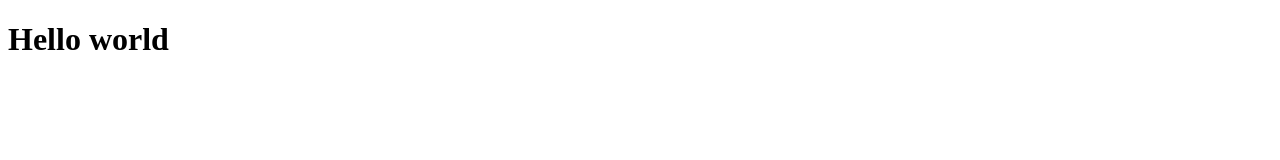
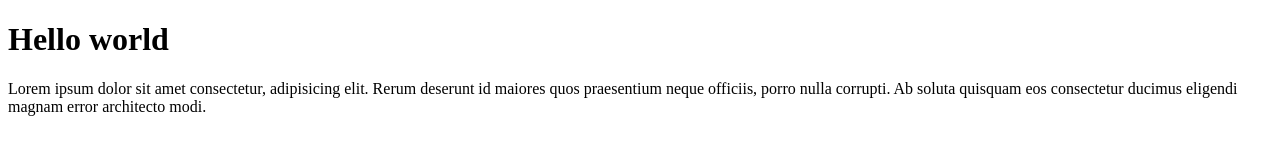
Before and after one commit to ghhermosillo/testbedu, a plain HTML site: page index.html in a window 1280 px wide. Drawn offline with Linux system fonts and the light colour scheme.

Commit message:
Se agregó parrafo y otras cosas

```diff
--- a/index.html
+++ b/index.html
@@ -8,5 +8,12 @@
   </head>
   <body>
     <h1>Hello world</h1>
+    <p>
+      Lorem ipsum dolor sit amet consectetur, adipisicing elit. Rerum deserunt
+      id maiores quos praesentium neque officiis, porro nulla corrupti. Ab
+      soluta quisquam eos consectetur ducimus eligendi magnam error architecto
+      modi.
+    </p>
+    <img src="#" alt="" />
   </body>
 </html>
```
